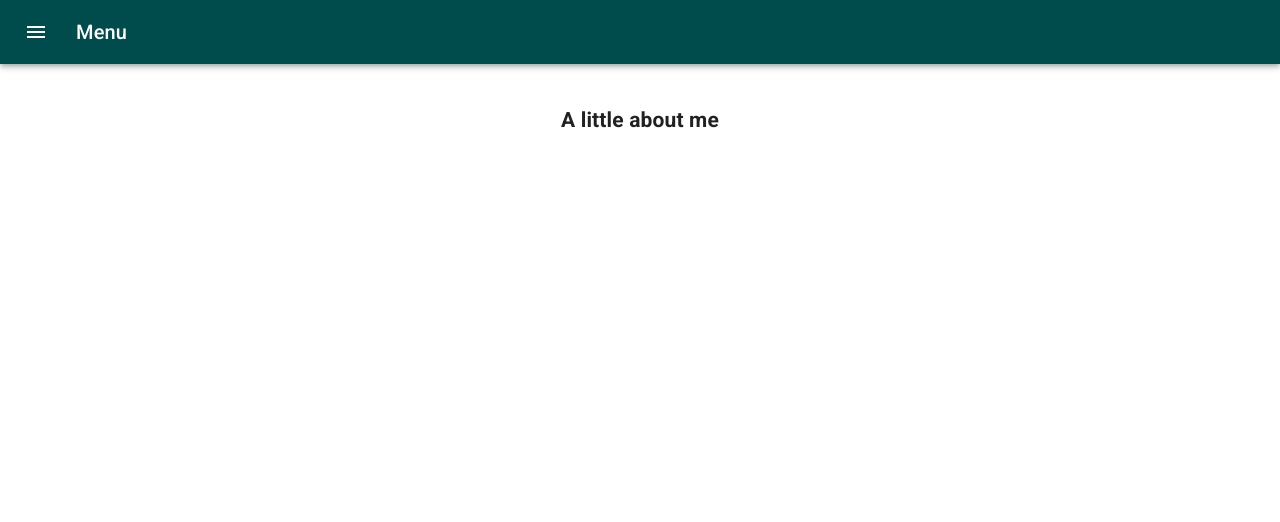
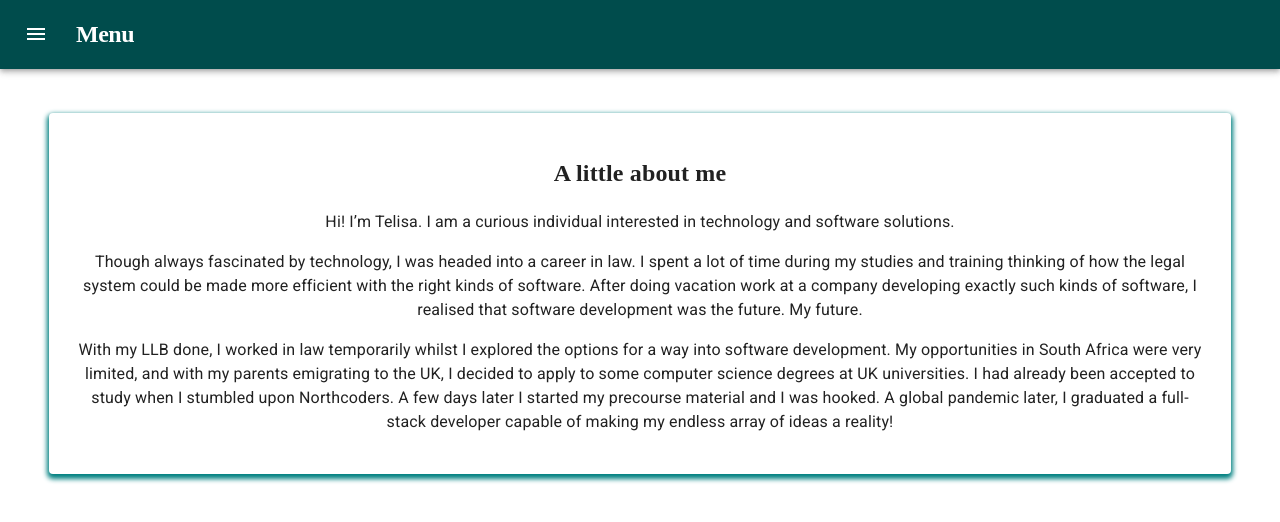
Before and after one commit to BitterBlue22/porftfolio-site, a React (Create React App) app in the folder portfolio-site/: page /about-me in a window 1280 px wide. Shown: the top 522 px of the page. Built offline with nearby package versions, Linux system fonts and the light colour scheme.

Commit message:
updates about me page content and styling

```diff
--- a/portfolio-site/src/App.css
+++ b/portfolio-site/src/App.css
@@ -11,3 +11,12 @@ body {
   flex-direction: column;
   align-items: center;
 }
+
+h2 {
+  font-family: "Mansalva", cursive;
+  font-size: x-large;
+}
+
+.list-item-text {
+  font-family: "Mansalva", cursive;
+}
--- a/portfolio-site/src/components/AboutMe.jsx
+++ b/portfolio-site/src/components/AboutMe.jsx
@@ -1,9 +1,50 @@
 import React from "react";
+import { styled } from "@material-ui/core/styles";
+import { Typography, Paper, Box } from "@material-ui/core";
+
+const StyledBox = styled(Box)({
+  display: "flex",
+  flexDirection: "column",
+  textAlign: "center",
+  alignItems: "center",
+  padding: "2%",
+});
+
+const StyledPaper = styled(Paper)({
+  margin: "2%",
+  boxShadow: "0 3px 5px 2px #008080",
+});
 
 const AboutMe = () => {
   return (
     <section className="page">
-      <h2>A little about me</h2>
+      <StyledPaper elevation={3} variant="elevation">
+        <StyledBox>
+          <h2>A little about me</h2>
+          <Typography paragraph>
+            Hi! I’m Telisa. I am a curious individual interested in technology
+            and software solutions.
+          </Typography>
+          <Typography paragraph>
+            Though always fascinated by technology, I was headed into a career
+            in law. I spent a lot of time during my studies and training
+            thinking of how the legal system could be made more efficient with
+            the right kinds of software. After doing vacation work at a company
+            developing exactly such kinds of software, I realised that software
+            development was the future. My future.
+          </Typography>
+          <Typography paragraph>
+            With my LLB done, I worked in law temporarily whilst I explored the
+            options for a way into software development. My opportunities in
+            South Africa were very limited, and with my parents emigrating to
+            the UK, I decided to apply to some computer science degrees at UK
+            universities. I had already been accepted to study when I stumbled
+            upon Northcoders. A few days later I started my precourse material
+            and I was hooked. A global pandemic later, I graduated a full-stack
+            developer capable of making my endless array of ideas a reality!
+          </Typography>
+        </StyledBox>
+      </StyledPaper>
     </section>
   );
 };
--- a/portfolio-site/src/components/re-useable/Navigation.jsx
+++ b/portfolio-site/src/components/re-useable/Navigation.jsx
@@ -19,7 +19,6 @@ import ChevronRightIcon from "@material-ui/icons/ChevronRight";
 import ListItem from "@material-ui/core/ListItem";
 import ListItemIcon from "@material-ui/core/ListItemIcon";
 import ListItemText from "@material-ui/core/ListItemText";
-
 import { Router, Link } from "@reach/router";
 import Home from "../Home";
 import AboutMe from "../AboutMe";
@@ -73,7 +72,6 @@ const useStyles = makeStyles((theme) => ({
     display: "flex",
     alignItems: "center",
     padding: theme.spacing(0, 1),
-    // necessary for content to be below app bar
     ...theme.mixins.toolbar,
     justifyContent: "flex-end",
   },
@@ -127,8 +125,8 @@ export default function PersistentDrawerLeft() {
           >
             <MenuIcon />
           </IconButton>
-          <Typography variant="h6" noWrap>
-            Menu
+          <Typography variant="h2" noWrap>
+            <h2>Menu</h2>
           </Typography>
         </Toolbar>
       </AppBar>
@@ -157,7 +155,7 @@ export default function PersistentDrawerLeft() {
               <ListItemIcon>
                 <HomeIcon />
               </ListItemIcon>
-              <ListItemText primary="Home" />
+              <ListItemText primary="Home" className="list-item-text" />
             </ListItem>
           </Link>
           <Link to="projects" className="link">
@@ -165,7 +163,7 @@ export default function PersistentDrawerLeft() {
               <ListItemIcon>
                 <AppsIcon />
               </ListItemIcon>
-              <ListItemText primary="Projects" />
+              <ListItemText primary="Projects" className="list-item-text" />
             </ListItem>
           </Link>
           <Link to="about-me" className="link">
@@ -173,7 +171,7 @@ export default function PersistentDrawerLeft() {
               <ListItemIcon>
                 <InfoIcon />
               </ListItemIcon>
-              <ListItemText primary="About Me" />
+              <ListItemText primary="About Me" className="list-item-text" />
             </ListItem>
           </Link>
           <Link to="contact-me" className="link">
@@ -181,21 +179,10 @@ export default function PersistentDrawerLeft() {
               <ListItemIcon>
                 <ContactSupportIcon />
               </ListItemIcon>
-              <ListItemText primary="Contact Me" />
+              <ListItemText primary="Contact Me" className="list-item-text" />
             </ListItem>
           </Link>
         </List>
-        {/* <Divider />
-        <List>
-          {["Blog", "Art", "Social Media"].map((text, index) => (
-            <ListItem button key={text}>
-              <ListItemIcon>
-                {index % 2 === 0 ? <InboxIcon /> : <MailIcon />}
-              </ListItemIcon>
-              <ListItemText primary={text} />
-            </ListItem>
-          ))}
-        </List> */}
       </Drawer>
       <main
         className={clsx(classes.content, {
```
